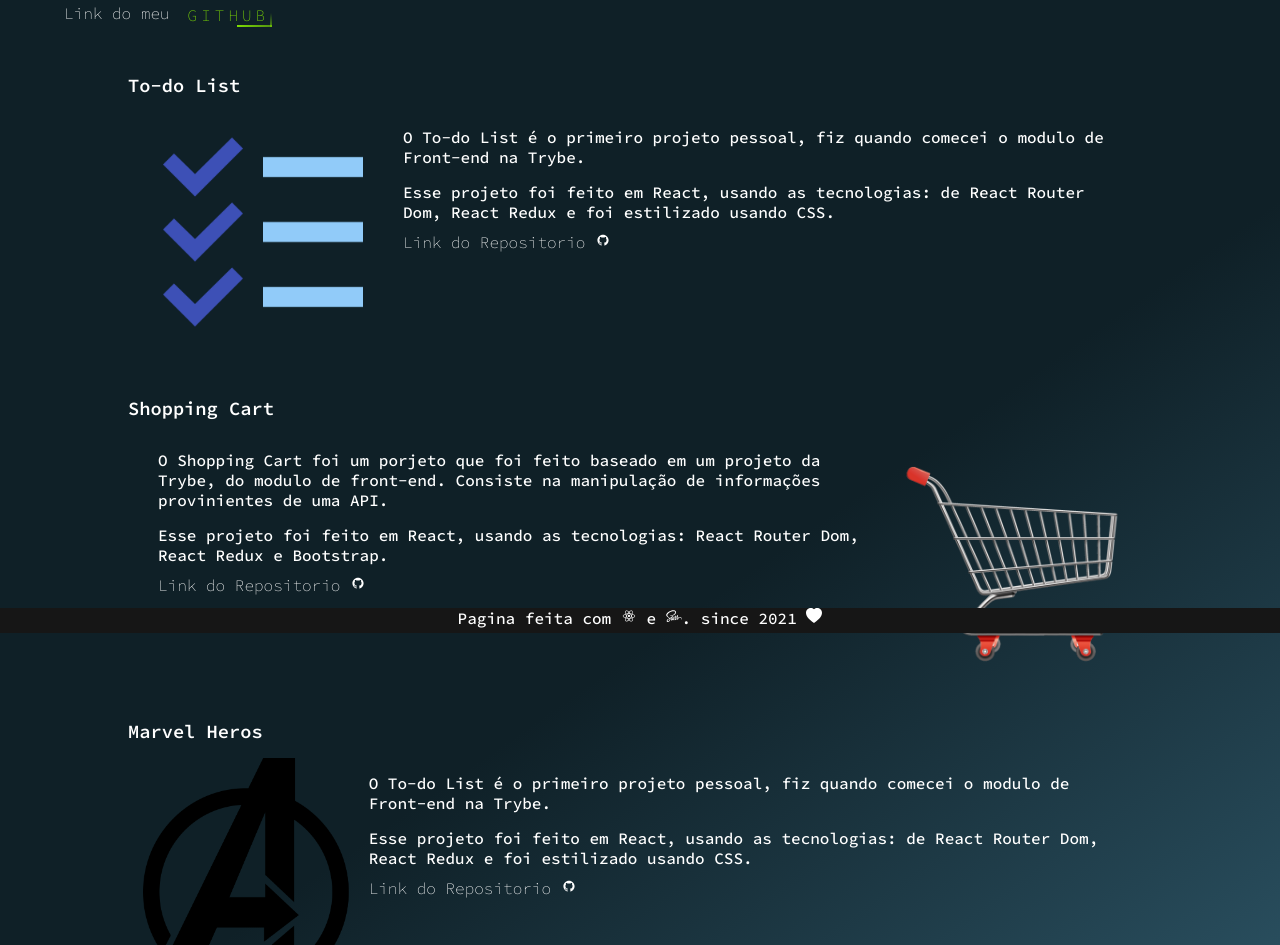
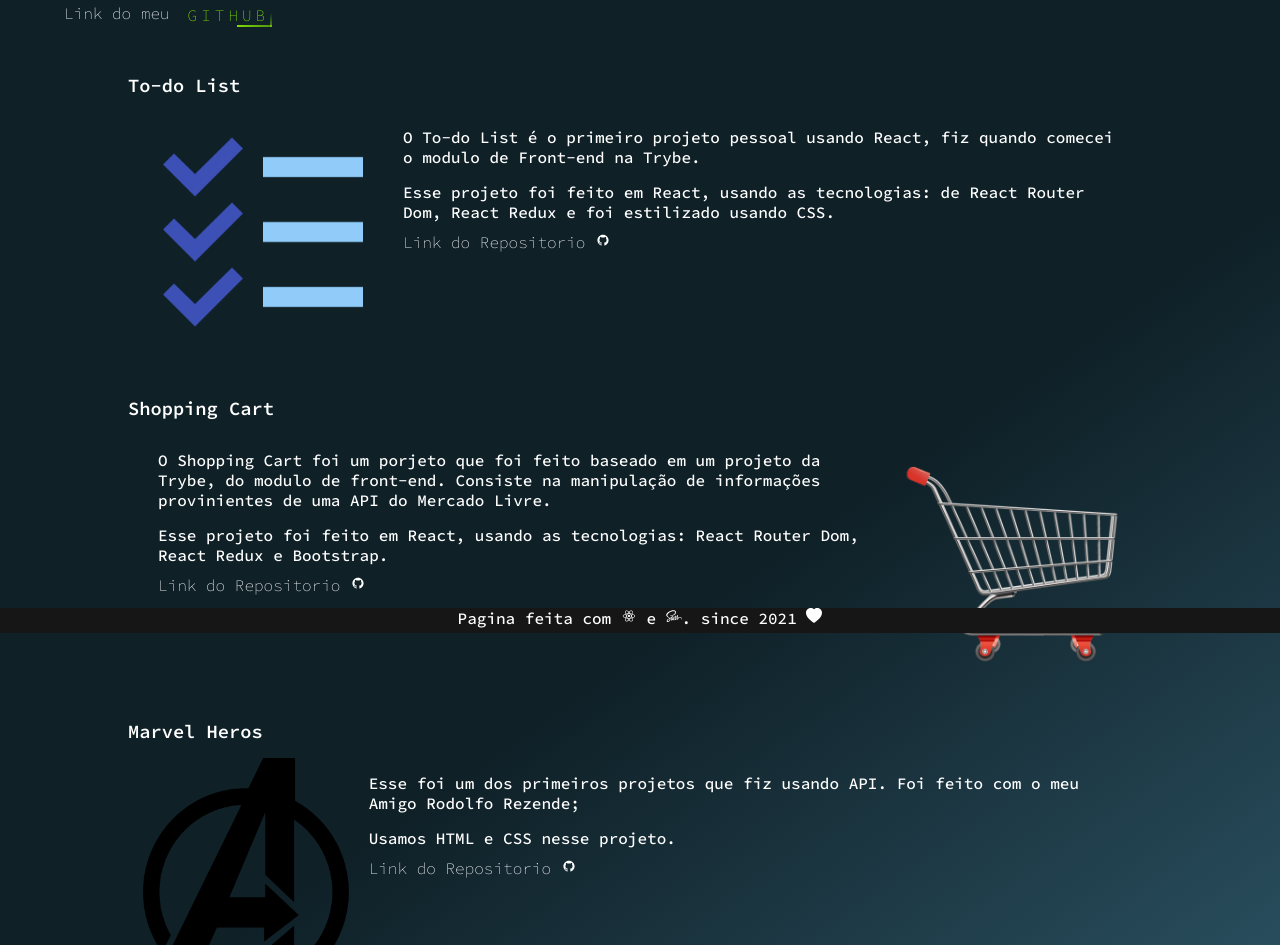
Before and after one commit to juliofilizzola/juliofilizzola-portfolio, a React (Create React App) app: page /projects in a window 1280 px wide. Shown: the part 167-1112 px from the top of the page. Built offline with nearby package versions, Linux system fonts and the light colour scheme.

Commit message:
fix: projects readme

```diff
--- a/src/pages/Projects.jsx
+++ b/src/pages/Projects.jsx
@@ -46,7 +46,7 @@ function Projects() {
               <img className="img-projects" src={Todo} alt='imagem do projeto'/>
               <div className="text_Container">
               <p>
-                O To-do List é o primeiro projeto pessoal, fiz quando comecei o modulo de Front-end na Trybe.
+                O To-do List é o primeiro projeto pessoal usando React, fiz quando comecei o modulo de Front-end na Trybe.
 
               </p>
               <p>
@@ -60,7 +60,7 @@ function Projects() {
             <h3 className="h3Project">Shopping Cart</h3>
             <div className="containerProject">
               <div className="text_Container">
-                <p>O Shopping Cart foi um porjeto que foi feito baseado em um projeto da Trybe, do modulo de front-end. Consiste na manipulação de informações provinientes de uma API.
+                <p>O Shopping Cart foi um porjeto que foi feito baseado em um projeto da Trybe, do modulo de front-end. Consiste na manipulação de informações provinientes de uma API do Mercado Livre.
                 </p>
                 <p>
                   Esse projeto foi feito em React, usando as tecnologias: React Router Dom, React Redux e Bootstrap.
@@ -77,12 +77,12 @@ function Projects() {
               <img className="img-projects" src={Avenges} alt='imagem do projeto'/>
               <div className="text_Container">
               <p>
-                O To-do List é o primeiro projeto pessoal, fiz quando comecei o modulo de Front-end na Trybe.
+                Esse foi um dos primeiros projetos que fiz usando API. Foi feito com o meu Amigo Rodolfo Rezende;
 
               </p>
               <p>
-                Esse projeto foi feito em React, usando as tecnologias: de React Router Dom, React Redux e foi estilizado usando CSS.
-                <a href="https://github.com/juliofilizzola/Project-todo-list" className="link_git" target="_blank" rel="noreferrer" >Link do Repositorio <DiGithubBadge/></a>
+                Usamos HTML e CSS nesse projeto.
+                <a href="https://github.com/juliofilizzola/Repo-Marvels" className="link_git" target="_blank" rel="noreferrer" >Link do Repositorio <DiGithubBadge/></a>
               </p>
               </div>
             </div>
```
